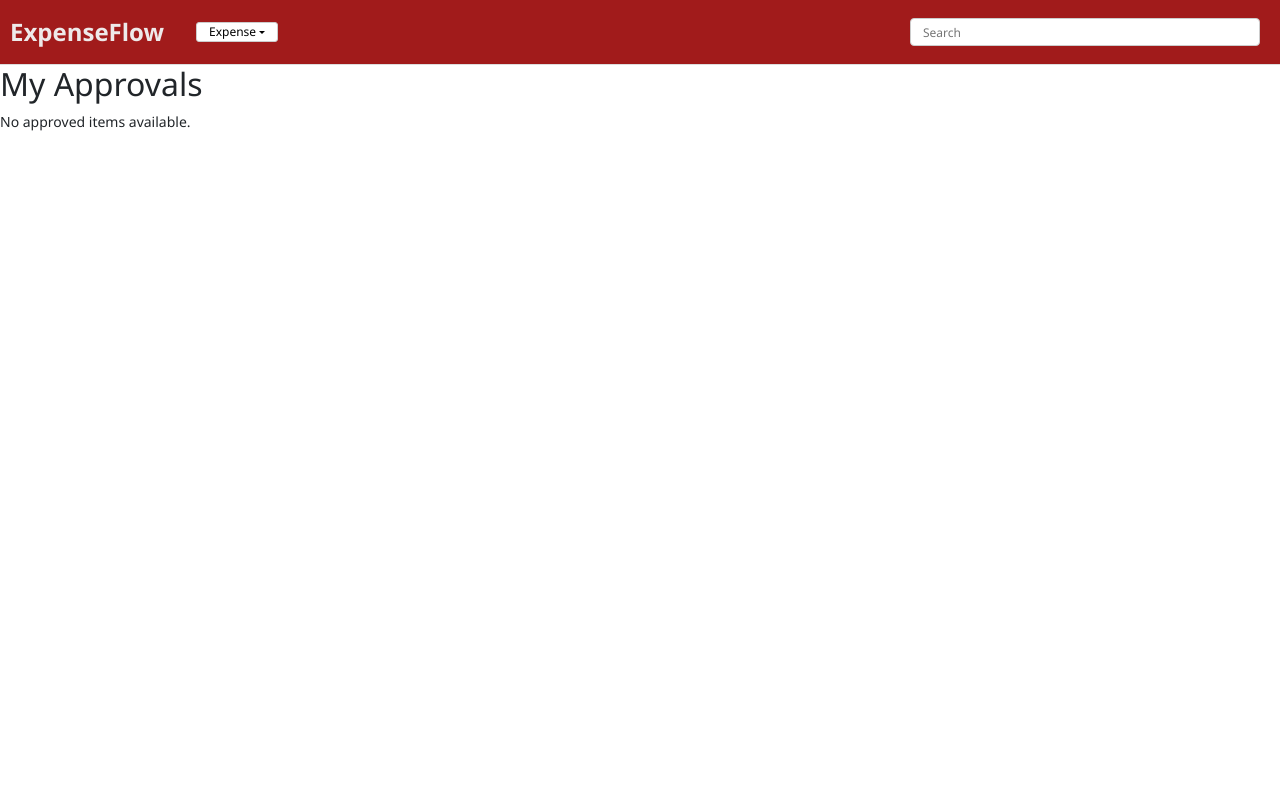
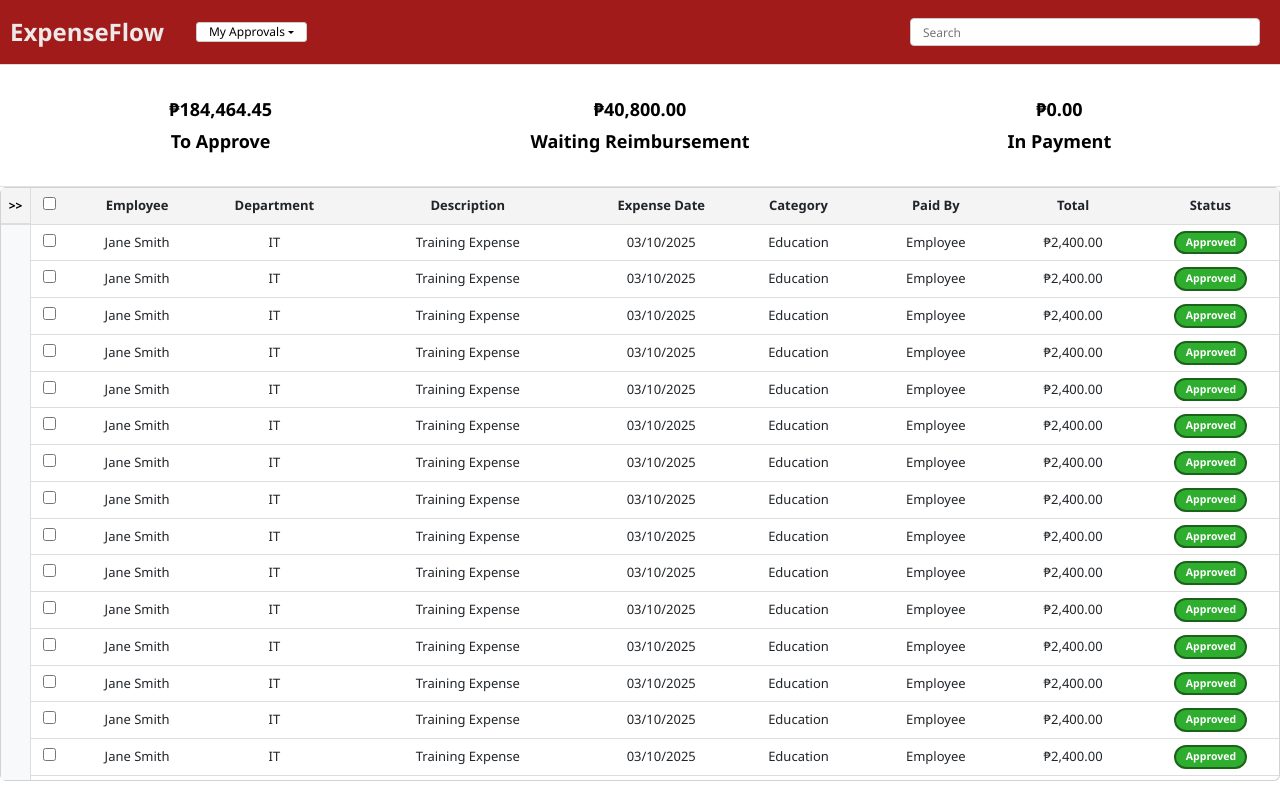
Before and after one commit to RaymondJAT/BudgetMonitoringTL, a React (Vite) app in the folder BudgetMonitoringTL/: page /my-approvals in a window 1280 px wide. Built offline with nearby package versions, Linux system fonts and the light colour scheme.

Commit message:
[FIX] - Approval page

```diff
--- a/BudgetMonitoringTL/src/App.jsx
+++ b/BudgetMonitoringTL/src/App.jsx
@@ -5,9 +5,11 @@ import "./index.css";
 import ApprovalForm from "./components/ApprovalForm";
 import Expenses from "./pages/Expenses";
 import Approval from "./pages/Approval";
+import { DataProvider } from "./context/DataContext";
 
 function App() {
   return (
+    <DataProvider>
       <Router>
         <Routes>
           <Route path="/" element={<Expenses />} />
@@ -15,6 +17,7 @@ function App() {
           <Route path="/my-approvals" element={<Approval />} />
         </Routes>
       </Router>
+    </DataProvider>
   );
 }
 
--- a/BudgetMonitoringTL/src/components/Header.jsx
+++ b/BudgetMonitoringTL/src/components/Header.jsx
@@ -1,4 +1,4 @@
-import React from "react";
+import React, { useState } from "react";
 import { Dropdown } from "react-bootstrap";
 import { useNavigate } from "react-router-dom";
 
@@ -11,14 +11,22 @@ const Header = ({
 }) => {
   const navigate = useNavigate(); // Navigation hook
 
+  const [selected, setSelected] = useState(() =>
+    location.pathname === "/my-approvals" ? "My Approvals" : "Expenses"
+  );
+
   return (
     <div className="teamlead-header">
       <div className="d-flex align-items-center gap-2">
         <div className="logo-text me-4">ExpenseFlow</div>
 
         <Dropdown>
-          <Dropdown.Toggle as="button" className="small-btn">
-            Expense
+          <Dropdown.Toggle
+            as="button"
+            className="small-btn"
+            style={{ width: "111px" }}
+          >
+            {selected}
           </Dropdown.Toggle>
           <Dropdown.Menu className="custom-dropdown-menu">
             <Dropdown.Item onClick={() => navigate("/")}>
--- a/BudgetMonitoringTL/src/components/HeaderCount.jsx
+++ b/BudgetMonitoringTL/src/components/HeaderCount.jsx
@@ -1,6 +1,10 @@
 import React from "react";
 
-const HeaderCount = ({ pendingTotal, approvedTotal, postTotal }) => {
+const HeaderCount = ({
+  pendingTotal = 0,
+  approvedTotal = 0,
+  postTotal = 0,
+}) => {
   return (
     <div className="text-center bg-white border-bottom p-3">
       <div className="approval-steps">
--- /dev/null
+++ b/BudgetMonitoringTL/src/context/DataContext.jsx
@@ -0,0 +1,53 @@
+import React, { createContext, useState, useEffect } from "react";
+import { mockData } from "../mock-data/mockData"; // Import initial data
+
+export const DataContext = createContext();
+
+export const DataProvider = ({ children }) => {
+  // Shared state for transactions
+  const [data, setData] = useState(() => {
+    // Load from localStorage to persist state across refresh
+    const savedData = localStorage.getItem("transactions");
+    return savedData ? JSON.parse(savedData) : mockData;
+  });
+
+  // Effect to store data in localStorage when updated
+  useEffect(() => {
+    localStorage.setItem("transactions", JSON.stringify(data));
+  }, [data]);
+
+  // Function to approve a pending transaction
+  const approveTransaction = (id) => {
+    setData((prevData) =>
+      prevData.map((item) =>
+        item.id === id ? { ...item, status: "Approved" } : item
+      )
+    );
+  };
+
+  // Function to delete a transaction
+  const deleteTransaction = (id) => {
+    setData((prevData) => prevData.filter((item) => item.id !== id));
+  };
+
+  // Get the total amount for a given status
+  const getTotalAmountByStatus = (status) => {
+    return data
+      .filter((row) => row.status === status)
+      .reduce((sum, row) => sum + row.amount, 0); // Assuming `amount` exists
+  };
+
+  return (
+    <DataContext.Provider
+      value={{
+        data,
+        setData,
+        approveTransaction,
+        deleteTransaction,
+        getTotalAmountByStatus,
+      }}
+    >
+      {children}
+    </DataContext.Provider>
+  );
+};
--- a/BudgetMonitoringTL/src/pages/Approval.jsx
+++ b/BudgetMonitoringTL/src/pages/Approval.jsx
@@ -1,17 +1,33 @@
-import React, { useState, useMemo } from "react";
-import { useLocation } from "react-router-dom";
+import React, { useState, useMemo, useRef } from "react";
+import { useNavigate } from "react-router-dom";
+import { Card } from "react-bootstrap";
+import { useReactToPrint } from "react-to-print";
+import { mockData } from "../mock-data/mockData";
+import { tableData } from "../mock-data/tableData";
 import Header from "../components/Header";
-import { mockData } from "../mock-data/mockData";
+import Swal from "sweetalert2";
+import HeaderCount from "../components/HeaderCount";
+import Sidebar from "../components/Sidebar";
+import ExpenseReport from "../components/ExpenseReport";
+import loader from "../assets/5Lloading.gif";
 
 const Approval = () => {
-  const location = useLocation();
-  const approvedData = location.state?.approvedData || [];
+  const navigate = useNavigate();
+  const contentRef = useRef(null);
+  const reactToPrintFn = useReactToPrint({ contentRef });
   const [selectedRows, setSelectedRows] = useState([]);
   const [searchTerm, setSearchTerm] = useState("");
+  const [data, setData] = useState(mockData);
+  const [isSidebarOpen, setIsSidebarOpen] = useState(false);
+  const [loading, setLoading] = useState(false);
   const [selectedStatuses, setSelectedStatuses] = useState([]);
-  const [data, setData] = useState(mockData);
 
-  // delete button function
+  // Filter only approved data
+  const approvedData = useMemo(() => {
+    return data.filter((row) => row.status === "Approved");
+  }, [data]);
+
+  // Delete function
   const handleDelete = () => {
     Swal.fire({
       title: "Are you sure?",
@@ -22,24 +38,11 @@ const Approval = () => {
       confirmButtonText: "Delete",
     }).then((result) => {
       if (result.isConfirmed) {
-        setData((prevData) => {
-          const rowsToDelete = filteredData.filter((row) =>
-            selectedRows.includes(row)
-          );
-          const updatedData = prevData.filter(
-            (row) => !rowsToDelete.includes(row)
+        setData((prevData) =>
+          prevData.filter((row) => !selectedRows.includes(row))
         );
         setSelectedRows([]);
-          return updatedData;
-        });
-
-        Swal.fire({
-          title: "Deleted!",
-          text: "Selected items have been deleted.",
-          icon: "success",
-          confirmButtonColor: "#3085d6",
-          confirmButtonText: "OK",
-        });
+        Swal.fire("Deleted!", "Selected items have been deleted.", "success");
       }
     });
   };
@@ -57,21 +60,64 @@ const Approval = () => {
     );
   };
 
+  const handleRowClick = (rowData) => {
+    setLoading(true);
+    setTimeout(() => navigate("/approval", { state: rowData }), 1000);
+  };
+
+  const handleCheckBoxChange = (row) => {
+    setSelectedRows((prev) =>
+      prev.includes.apply(row)
+        ? prev.filter((item) => item !== row)
+        : [...prev, row]
+    );
+  };
+
+  const handleSelectAll = () => {
+    setSelectedRows(
+      selectedRows.length === mockData.length ? [] : [...mockData]
+    );
+  };
+
   const filteredData = useMemo(() => {
     return data
+      .filter((row) => row.status === "Approved")
       .filter((row) =>
         Object.values(row).some((value) =>
           value.toString().toLowerCase().includes(searchTerm.toLowerCase())
         )
-      )
-      .filter(
-        (row) =>
-          selectedStatuses.length === 0 || selectedStatuses.includes(row.status)
       );
   }, [searchTerm, selectedStatuses, data]);
 
+  // Helper function to find transactions of an employee
+  const getEmployeeTransactions = (employeeName) => {
     return (
-    <div>
+      tableData.find((emp) => emp.employee === employeeName)?.transactions || []
+    );
+  };
+
+  const getTotalAmountByStatus = (status) => {
+    return (
+      data
+        .filter((row) => row.status === status)
+        .reduce((sum, row) => {
+          const transactions = getEmployeeTransactions(row.employee) || [];
+          const grandTotal = transactions.reduce(
+            (total, item) => total + (item.quantity * item.price || 0),
+            0
+          );
+          return sum + grandTotal;
+        }, 0) || 0
+    );
+  };
+
+  return (
+    <>
+      {loading && (
+        <div className="loading">
+          <img src={loader} alt="loading GIF" className="custom-loader" />
+        </div>
+      )}
       <Header
         selectedRows={selectedRows}
         searchTerm={searchTerm}
@@ -79,47 +125,157 @@ const Approval = () => {
         handlePrint={handlePrint}
         handleDelete={handleDelete}
       />
-      <h2>My Approvals</h2>
-      {approvedData.length === 0 ? (
-        <p>No approved items available.</p>
-      ) : (
+      <div>
+        <div className="card-header text-center">
+          <HeaderCount
+            approvedTotal={getTotalAmountByStatus("Approved")}
+            pendingTotal={getTotalAmountByStatus("Pending")}
+          />
+        </div>
+
+        <Card className="w-auto">
+          <Card.Body className="p-0">
+            <div className="content-containers">
+              <div className="content-container">
+                <Sidebar
+                  isSidebarOpen={isSidebarOpen}
+                  toggleSidebar={() => setIsSidebarOpen(!isSidebarOpen)}
+                  onStatusChange={handleStatusFilterChange}
+                />
+                <div className="table-container">
+                  <ApprovalTable
+                    data={filteredData}
+                    selectedRows={selectedRows}
+                    handleRowClick={handleRowClick}
+                    handleCheckBoxChange={handleCheckBoxChange}
+                    handleSelectAll={handleSelectAll}
+                    getEmployeeTransactions={getEmployeeTransactions}
+                  />
+                </div>
+              </div>
+            </div>
+          </Card.Body>
+        </Card>
+      </div>
+      <div style={{ display: "none" }}>
+        <ExpenseReport
+          data={
+            selectedRows.length > 0
+              ? {
+                  ...selectedRows[0],
+                  items: getEmployeeTransactions(selectedRows[0]?.employee),
+                }
+              : {}
+          }
+          contentRef={contentRef}
+        />
+      </div>
+    </>
+  );
+};
+
+const ApprovalTable = ({
+  data,
+  selectedRows,
+  handleRowClick,
+  handleCheckBoxChange,
+  handleSelectAll,
+  getEmployeeTransactions,
+}) => {
+  return (
     <table className="custom-table">
       <thead>
         <tr>
+          <th>
+            <input
+              type="checkbox"
+              onChange={handleSelectAll}
+              checked={selectedRows.length === data.length}
+            />
+          </th>
           <th>Employee</th>
           <th>Department</th>
           <th>Description</th>
           <th>Expense Date</th>
           <th>Category</th>
           <th>Paid By</th>
+          <th className="hidden-column">Unit Price</th>
+          <th className="hidden-column">Quantity</th>
           <th>Total</th>
           <th>Status</th>
         </tr>
       </thead>
       <tbody>
-            {approvedData.map((row, index) => (
-              <tr key={index}>
+        {data.map((row, index) => (
+          <ApprovalRow
+            key={index}
+            row={row}
+            isSelected={selectedRows.includes(row)}
+            handleRowClick={handleRowClick}
+            handleCheckBoxChange={handleCheckBoxChange}
+            getEmployeeTransactions={getEmployeeTransactions}
+          />
+        ))}
+      </tbody>
+    </table>
+  );
+};
+
+const ApprovalRow = ({
+  row,
+  isSelected,
+  handleRowClick,
+  handleCheckBoxChange,
+  getEmployeeTransactions,
+}) => {
+  const transactions = getEmployeeTransactions(row.employee);
+  const prices = transactions
+    .map(
+      (t) => `₱${t.price.toLocaleString("en-US", { minimumFractionDigits: 2 })}`
+    )
+    .join("\n");
+  const quantities = transactions.map((t) => t.quantity).join("\n");
+  const grandTotal = transactions.reduce(
+    (sum, item) => sum + item.quantity * item.price,
+    0
+  );
+
+  return (
+    <tr
+      onClick={() => handleRowClick(row)}
+      className={`custom-table-row text-center ${
+        isSelected ? "highlighted-row" : ""
+      }`}
+    >
+      <td>
+        <input
+          type="checkbox"
+          checked={isSelected}
+          onChange={() => handleCheckBoxChange(row)}
+          onClick={(e) => e.stopPropagation()}
+        />
+      </td>
       <td>{row.employee}</td>
       <td>{row.department}</td>
       <td>{row.description}</td>
       <td>{row.expenseDate}</td>
       <td>{row.category}</td>
       <td>{row.paidBy}</td>
-                <td>
-                  ₱
-                  {row.total.toLocaleString("en-US", {
-                    minimumFractionDigits: 2,
-                  })}
+      <td className="hidden-column">
+        <pre>{prices}</pre>
+      </td>
+      <td className="hidden-column">
+        <pre>{quantities}</pre>
       </td>
       <td>
-                  <span className={`status-badge approved`}>{row.status}</span>
+        ₱{grandTotal.toLocaleString("en-US", { minimumFractionDigits: 2 })}
+      </td>
+      <td>
+        <span className={`status-badge ${row.status.toLowerCase()}`}>
+          {row.status}
+        </span>
       </td>
     </tr>
-            ))}
-          </tbody>
-        </table>
-      )}
-    </div>
   );
 };
 
--- a/BudgetMonitoringTL/src/pages/Expenses.jsx
+++ b/BudgetMonitoringTL/src/pages/Expenses.jsx
@@ -94,6 +94,7 @@ const Expenses = () => {
 
   const filteredData = useMemo(() => {
     return data
+      .filter((row) => row.status !== "Approved") // ✅ Hide "Approved" rows from table
       .filter((row) =>
         Object.values(row).some((value) =>
           value.toString().toLowerCase().includes(searchTerm.toLowerCase())
@@ -104,6 +105,7 @@ const Expenses = () => {
           selectedStatuses.length === 0 || selectedStatuses.includes(row.status)
       );
   }, [searchTerm, selectedStatuses, data]);
+
   // compute total of each status
   const getTotalAmountByStatus = (status) => {
     return data
```
Also changed, not shown: BudgetMonitoringTL/src/components/expenses/ExpenseRow.jsx (added, +61 -0 lines), BudgetMonitoringTL/src/components/expenses/ExpenseTable.jsx (added, +51 -0 lines). Lines whose indentation alone changed are shown as unchanged.
